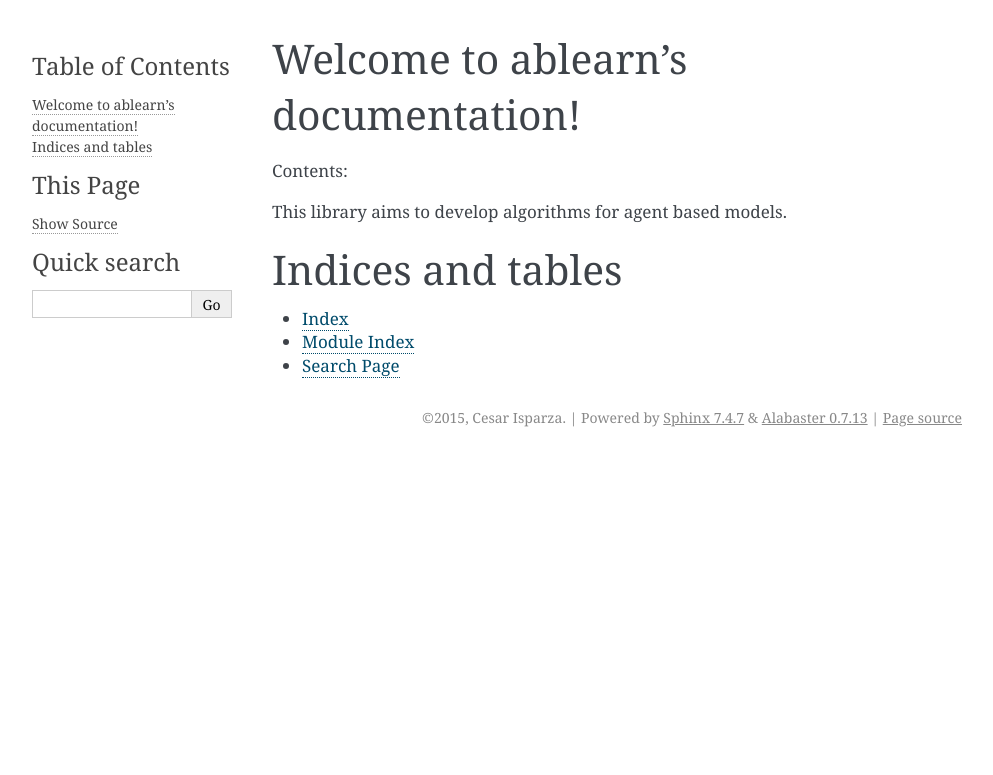
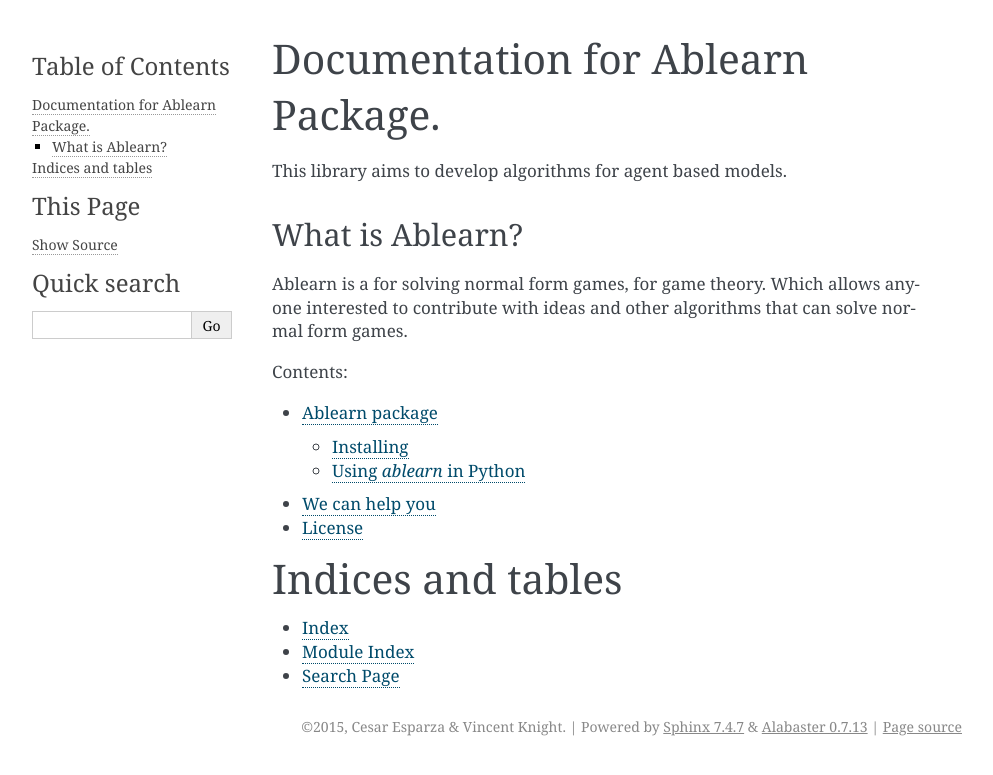
Before and after one commit to drvinceknight/agent-based-learn, a Sphinx documentation site: the page built from docs/index.rst, in a window 1280 px wide. Shown: the top 775 px of the page, without its empty margins (148-1141 px from the left). Built offline with Sphinx 7.4.7, drawn with Linux system fonts in a browser that asks for light colours.

Commit message:
Updating docs directory.

```diff
--- a/docs/conf.py
+++ b/docs/conf.py
@@ -1,7 +1,7 @@
 # -*- coding: utf-8 -*-
 #
-# ablearn documentation build configuration file, created by
-# sphinx-quickstart on Mon Aug 31 10:12:35 2015.
+# Ablearn documentation build configuration file, created by
+# sphinx-quickstart on Mon Sep 07 03:09:14 2015.
 #
 # This file is execfile()d with the current directory set to its
 # containing dir.
@@ -30,11 +30,11 @@ import shlex
 # extensions coming with Sphinx (named 'sphinx.ext.*') or your custom
 # ones.
 extensions = [
-    'sphinx.ext.mathjax',
+    'sphinx.ext.autodoc',
 ]
 
 # Add any paths that contain templates here, relative to this directory.
-templates_path = ['_templates']
+templates_path = ['ntemplates']
 
 # The suffix(es) of source filenames.
 # You can specify multiple suffix as a list of string:
@@ -48,9 +48,9 @@ source_suffix = '.rst'
 master_doc = 'index'
 
 # General information about the project.
-project = u'ablearn'
-copyright = u'2015, Cesar Isparza'
-author = u'Cesar Isparza'
+project = u'Ablearn'
+copyright = u'2015, Cesar Esparza & Vincent Knight'
+author = u'Cesar Esparza & Vincent Knight'
 
 # The version info for the project you're documenting, acts as replacement for
 # |version| and |release|, also used in various other places throughout the
@@ -76,7 +76,7 @@ language = None
 
 # List of patterns, relative to source directory, that match files and
 # directories to ignore when looking for source files.
-exclude_patterns = ['_build']
+exclude_patterns = []
 
 # The reST default role (used for this markup: `text`) to use for all
 # documents.
@@ -139,7 +139,7 @@ html_theme = 'alabaster'
 # Add any paths that contain custom static files (such as style sheets) here,
 # relative to this directory. They are copied after the builtin static files,
 # so a file named "default.css" will overwrite the builtin "default.css".
-html_static_path = ['_static']
+html_static_path = ['nstatic']
 
 # Add any extra paths that contain custom files (such as robots.txt or
 # .htaccess) here, relative to this directory. These files are copied
@@ -202,7 +202,7 @@ html_static_path = ['_static']
 #html_search_scorer = 'scorer.js'
 
 # Output file base name for HTML help builder.
-htmlhelp_basename = 'ablearndoc'
+htmlhelp_basename = 'Ablearndoc'
 
 # -- Options for LaTeX output ---------------------------------------------
 
@@ -224,8 +224,8 @@ latex_elements = {
 # (source start file, target name, title,
 #  author, documentclass [howto, manual, or own class]).
 latex_documents = [
-  (master_doc, 'ablearn.tex', u'ablearn Documentation',
-   u'Cesar Isparza', 'manual'),
+  (master_doc, 'Ablearn.tex', u'Ablearn Documentation',
+   u'Cesar Esparza \\& Vincent Knight', 'manual'),
 ]
 
 # The name of an image file (relative to this directory) to place at the top of
@@ -254,7 +254,7 @@ latex_documents = [
 # One entry per manual page. List of tuples
 # (source start file, name, description, authors, manual section).
 man_pages = [
-    (master_doc, 'ablearn', u'ablearn Documentation',
+    (master_doc, 'ablearn', u'Ablearn Documentation',
      [author], 1)
 ]
 
@@ -268,8 +268,8 @@ man_pages = [
 # (source start file, target name, title, author,
 #  dir menu entry, description, category)
 texinfo_documents = [
-  (master_doc, 'ablearn', u'ablearn Documentation',
-   author, 'ablearn', 'One line description of project.',
+  (master_doc, 'Ablearn', u'Ablearn Documentation',
+   author, 'Ablearn', 'One line description of project.',
    'Miscellaneous'),
 ]
 
--- /dev/null
+++ b/docs/help.rst
@@ -0,0 +1,4 @@
+We can help you
+===============
+
+Any troubles with the package email esparzasotoci@cf.ac.uk
--- /dev/null
+++ b/docs/howtouse.rst
@@ -0,0 +1,96 @@
+Ablearn package
+===============
+The current version of ``ablearn`` uses a genetic algorithm to solve the normal form games in an environment where agents interact randomly between each other.
+
+
+-------------
+Installing
+-------------
+
+To use ablearn, the first requirement is to have Python installed in your computer.
+
+
+
+
+
+--------------------------
+Using `ablearn` in Python
+--------------------------
+The first step after installing, is to open the Python IDE. And import ablearn
+package::
+
+    >>> import ablearn
+
+
+After this the package has been successfully imported and ready to use. The way use it is very simple and relatively easy to understand. User should first create an instance of ``class Simulation``. And this instance is created as follows::
+
+    >>> axl = ablearn.Simulation('tog', na, ge, rpg, dr, mr, er, isd)
+
+As it can be seen, there are certain attributes that the ``class Simulation`` takes.
+
+In the first position is ``tog`` means **type of game** is used to select one of five matrices for games already predetermined in the package and the selected option should go within single quotation marks as the previous example. The available options are:
+
+1. ``pd`` for prisoner's dilemma matrix.
+2. ``mp`` for matching pennies matrix.
+3. ``bos`` for battle of sexes matrix.
+4. ``hd`` for hawk-dove matrix.
+5. ``psr`` for paper-scissors-rock matrix.
+6. ``sh`` for stag hunt matrix.
+7. ``axl`` for a matrix produced with **axelrod**'s package reprenting payoffs from Axelrod's tournament.
+8. ``axlbasic`` for a matrix produced with **axelrod**'s package representing payoff of basic strategies from the package.
+
+The variable ``na`` stands for **number of agents**, and it is the number of agents that will be created to interact. The number will be divided by 2 and that way it creates half of the population ``row_agents`` and the other half ``col_agents``.
+
+The variable ``ge`` stands for **generations**, and it is the number of times the whole simulation will run.
+
+The variable ``rpg`` stands for **rounds per generation**, and it is the number of interactions between the two types of agents that will occur on each generation.
+
+The variable ``dr`` stands for **death rate**, and it is the number of agents that will be eliminated each generation. Since the population is set to be constant, the exact number of agents eliminated will be created so they can interact in the next generation. Another important thing is that the criteria that considers which agents will reproduce for the next generation, depends on the two following rates: **mutation** and the **exploitation**. The **mutation rate** takes values from **0** to **1**.
+
+The variable ``mr`` stands for **mutation rate**, and it will allow any strategy to reproduce  occasionally. When the **mutation rate** is applied during the simulation it will also impede the agent strategy with the highest accummulated utility to reproduce. This rate takes values from **0** to **1**.
+
+The variable ``er`` stands for **exploitation rate**, and this variable will is to indicate if it desirable to explore the output where only the agents (row and col) with the highest accumulated will be able to reproduce. With a lower rate it means that the percentage of the population that can be selected to reproduce is higher i.e. an ``er`` = 0.8 will allow 20% of the population to have equal probability of reproducing. It is important to mention that the population will be sorted from lowest to highest accumulated utility, so the 20% allowed to reproduce in this example is the 20% with the highest accumulated utility.
+
+The variable ``isd`` stands for  **initial strategy distribution**, and it is used to select the initial proportions for each type of strategy that will be present in the population (represented by row and col agents). The format to introduce this variable is within ``[ ]``, the values within brackets will be separated by a comma and should add up to 1. An example is if we have a game where there are 2 available strategies like in **prisoner's dilemma** (Cooperate and Defect), it should be introduced [0.7, 0.3] and this means that when the simulation starts 70% of the population will **cooperate** and the remaining 30% will **defect**. The following will allow the user to know the order of the strategies in each game:
+
+1. ``pd`` [Cooperate, Defect].
+2. ``mp`` [Heads, Tails].
+3. ``bos`` [Opera, Football].
+4. ``hd`` [Hawk, Dove].
+5. ``psr`` [Paper, Scissors, Rock].
+6. ``sh`` [Stag, Hare]
+7. ``axl`` [Tit for Tat, Grofman, Shubik, Grudger, Davis, Feld, Joss, Tullock].
+8. ``axlbasic`` [Alternator, Cooperator, Defector, Random, Tit For Tat]
+
+After creating the instance, the method ``run`` is used to run the simulation. The method can produce a plot that shows how the different agents with a certain strategy behave during the simulation and the variable name is ``plot``. For this ``plot`` the **y axis** represents the proportions of the different types of agents with the type of strategy they have and in the **x axis** is the number of the generation. The method can also build a stack plot, in which the user can see how the strategies behaved and the variable name is ``stack``. In the ``stack`` plot the **y axis** represents the number of strategies present in the simulation, and in the **y axis** the generations.
+This is how the user should introduce the method if she desires to view both plots::
+
+    >>> axl.run(plot=True, stack=True)
+
+The following is an example of how the ``plot`` will be shown.
+
+.. image:: ../docs/3staghuntplot.png
+    :width: 400px
+    :align: center
+    :height: 300px
+    :alt: Example of ``plot`` for stag hunt game.
+
+The following is an example of how the ``stack`` plot will be shown.
+
+.. image:: ../docs/3staghuntstack.png
+    :width: 400px
+    :align: center
+    :height: 300px
+    :alt: Example of ``stack`` for stag hunt game.
+
+If the user does not wish to view the plots, no values are required to be introduced::
+
+    >>> axl.run()
+
+When running the module, the code the user will introduce should look something similar to::
+
+    >>> import ablearn
+    >>> axl = ablearn.Simulation('tog', na, ge, rpg, dr, mr, er, isd)
+    >>> axl.run(plot=True, stack=True)
+
+When running in the command line, the proportions for each strategy classified in the type of agent of each generation will be displayed.
--- a/docs/index.rst
+++ b/docs/index.rst
@@ -1,20 +1,25 @@
-.. ablearn documentation master file, created by
-   sphinx-quickstart on Mon Aug 31 10:12:35 2015.
-   You can adapt this file completely to your liking, but it should at least
-   contain the root `toctree` directive.
+Documentation for Ablearn Package.
+===================================
+This library aims to develop algorithms for agent based models.
 
-Welcome to ablearn's documentation!
-===================================
+
+What is Ablearn?
+----------------
+
+Ablearn is a  for solving normal form games, for game theory. Which
+allows anyone interested to contribute with ideas and other algorithms that can
+solve normal form games.
 
 Contents:
 
 .. toctree::
-   :maxdepth: 2
-   Libary
-   Modules
+   :maxdepth: 3
+
+   howtouse
+   help
+   license
 
 
-This library aims to develop algorithms for agent based models.
 
 
 Indices and tables
```
Also changed, not shown: docs/license.rst (added, +10 -0 lines), docs/3staghuntplot.png (added), docs/3staghuntstack.png (added).
